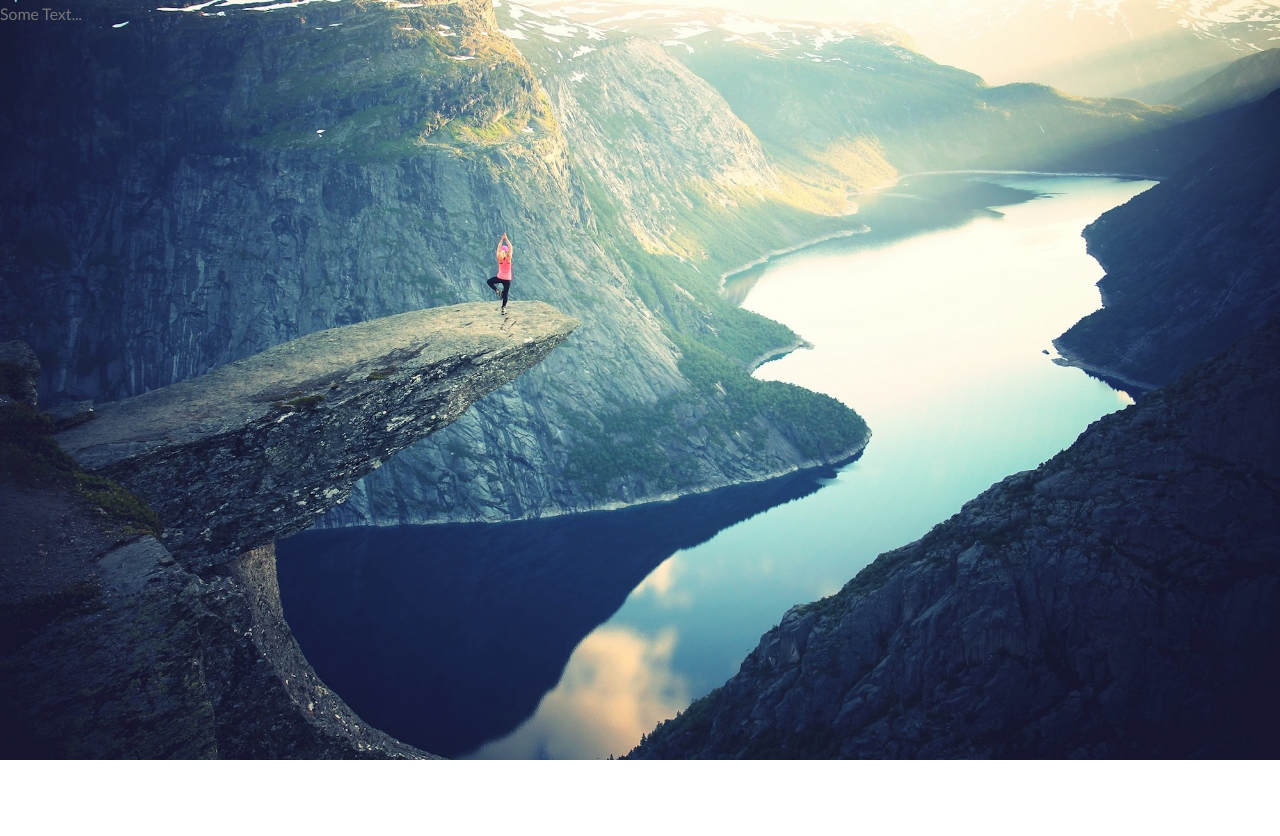
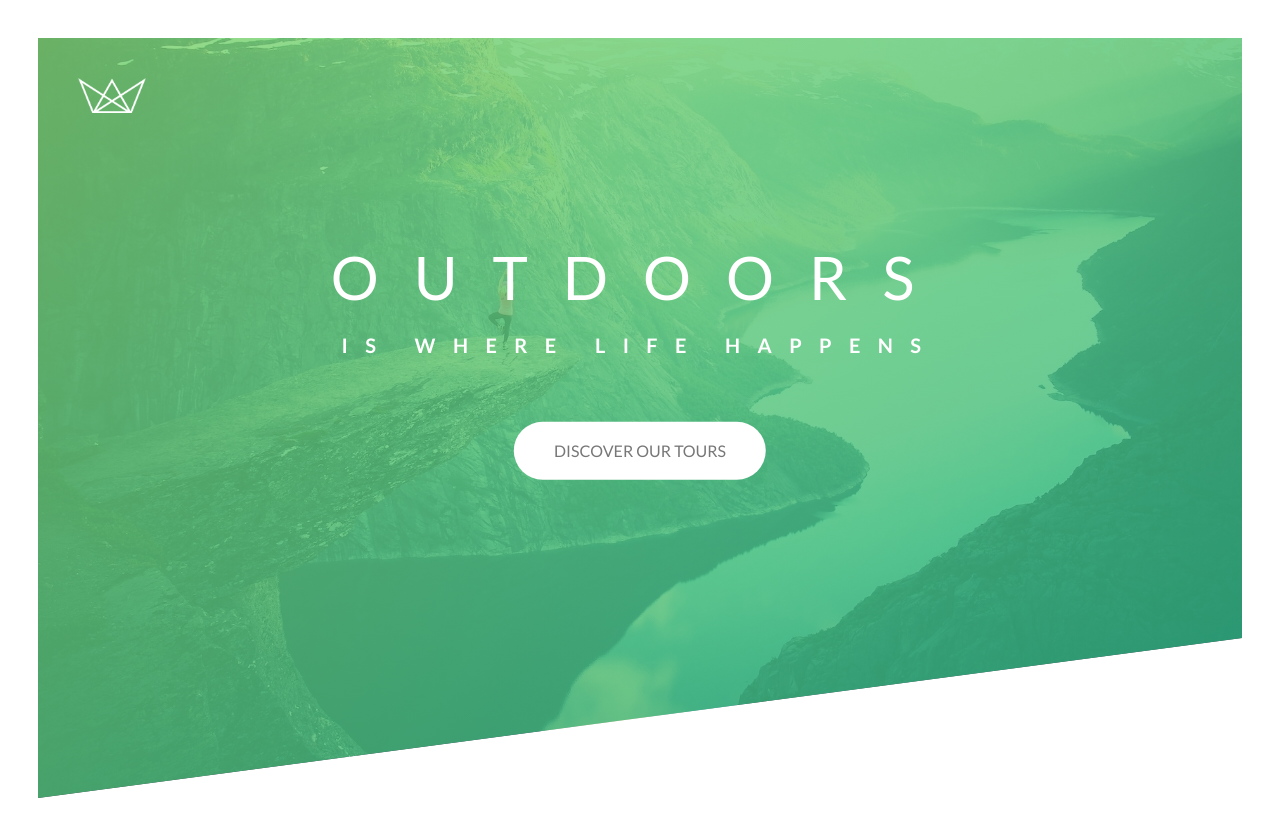
Before and after one commit to bheptin/NatoursCSS, a plain HTML site: page starter/index.html in a window 1280 px wide. Before the commit the page ends 800 px from the top, so only its background shows below. Drawn offline with Linux system fonts and the light colour scheme; files that its build step writes are made by us from their sources.

Commit message:
add button, hover/active, shading, animation

```diff
--- a/starter/css/style.css
+++ b/starter/css/style.css
@@ -1,17 +1,14 @@
-/*
-COLORS:
-
+//*
+Colors:
 Light green: #7ed56f
 Medium green: #55c57a
 Dark green: #28b485
-
 */
 
 * {
     margin: 0;
     padding: 0;
     box-sizing: border-box;
-
 }
 
 body {
@@ -20,12 +17,123 @@ body {
     font-size: 16px;
     line-height: 1.7;
     color: #777;
+    padding: 30px;
 }
 
 .header {
     height: 95vh;
-    background-image: url('../img/hero.jpg');
+    background-image: linear-gradient(
+        to right bottom,
+        rgba(126, 213, 111, 0.8),
+        rgba(40, 180, 133, 0.8)),
+         url(../img/hero.jpg);
     background-size: cover;
     background-position: top;
+    clip-path: polygon(0 0, 100% 0, 100% 75vh, 0 100%);
+    position: relative;
+}
+
+.logo-box {
+    position: absolute;
+    top: 40px;
+    left: 40px;
+}
+
+.logo {
+    height: 35px;
+}
+
+.text-box {
+    position: absolute;
+    top: 40%;
+    left: 50%;
+    transform: translate(-50%, -50%);
+    text-align: center;
+}
+
+.heading-primary {
+    color: #fff;
+    text-transform: uppercase;
+    backface-visibility: hidden;
+    margin-bottom: 60px;
+}
+
+.heading-primary-main {
+    display: block;
+    font-size: 60px;
+    font-weight: 400;
+    letter-spacing: 35px;
+    animation-name: moveInLeft;
+    animation-duration: 1s;
+    animation-timing-function: ease-out;
+    /*animation-iteration-count: 3;
+    animation-delay: 3s;*/
+}
+
+.heading-primary-sub {
+    display: block;
+    font-size: 20px;
+    font-weight: 700;
+    letter-spacing: 17.4px;
+    animation: moveInRight 1s ease-out;
+}
+
+@keyframes moveInLeft {
+    0% {
+        opacity: 0;
+        transform: translateX(-100px);
+    }
+
+    80% {
+        transform: translateX(10px);
+    }
+
+    100% {
+        opacity: 1;
+        transform: translate(0);
+
+    }
+}
+
+@keyframes moveInRight {
+    0% {
+        opacity: 0;
+        transform: translateX(100px);
+    }
+
+    80% {
+        transform: translateX(-10px);
+    }
+
+    100% {
+        opacity: 1;
+        transform: translate(0);
+
+    }
+}
+
+.btn:link,
+.btn:visited {
+    text-transform: uppercase;
+    text-decoration: none;
+    padding: 15px 40px;
+    display: inline-block;
+    border-radius: 100px;
+    transition: all .2s;
+}
+
+.btn:hover {
+    transform: translateY(-3px);
+    box-shadow: 0 10px 20px rgb(0, 0, 0, .2);
+}
+
+.btn:active {
+    transform: translateY(-1px);
+    box-shadow: 0 5px 10px rgb(0, 0, 0, .2);
 
 }
+
+.btn-white {
+    background-color: #fff;
+    color: #777;
+}
--- a/starter/index.html
+++ b/starter/index.html
@@ -1,4 +1,3 @@
-<!DOCTYPE html>
 <html lang="en">
     <head>
         <meta charset="UTF-8">
@@ -14,8 +13,19 @@
     </head>
     <body>
         <header class="header">
-            Some Text...
+            <div class="logo-box">
+                <img src="img/logo-white.png" alt="Logo" class="logo">
+            </div>
+            <div class="text-box">
+                <h1 class="heading-primary">
+                    <span class="heading-primary-main">Outdoors</span>
+                    <span class="heading-primary-sub">Is where life happens</span>
+
+                </h1>
+                <a href="#" class="btn btn-white">Discover our tours</a>
+            </div>
         </header>
+
 
     </body>
 </html>
```
